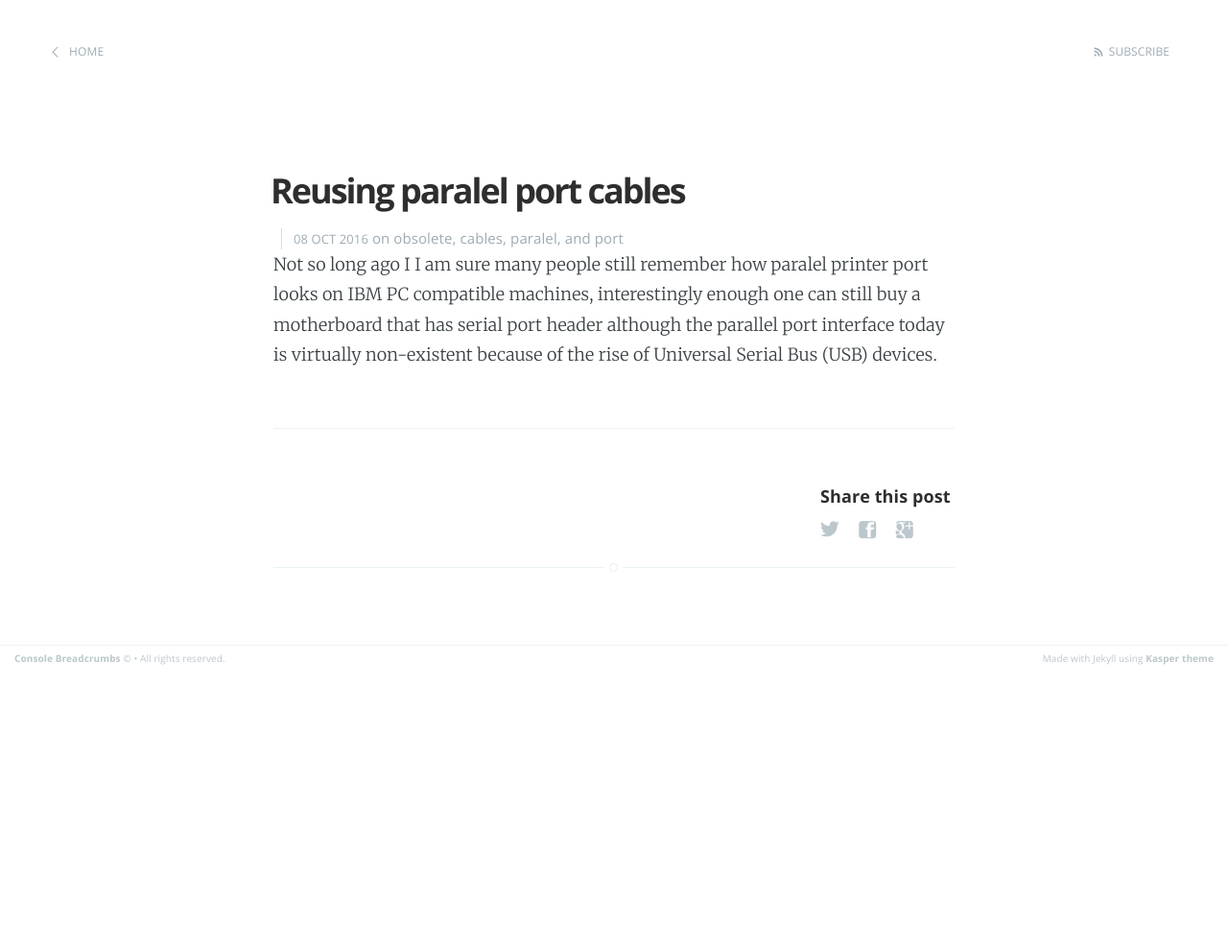
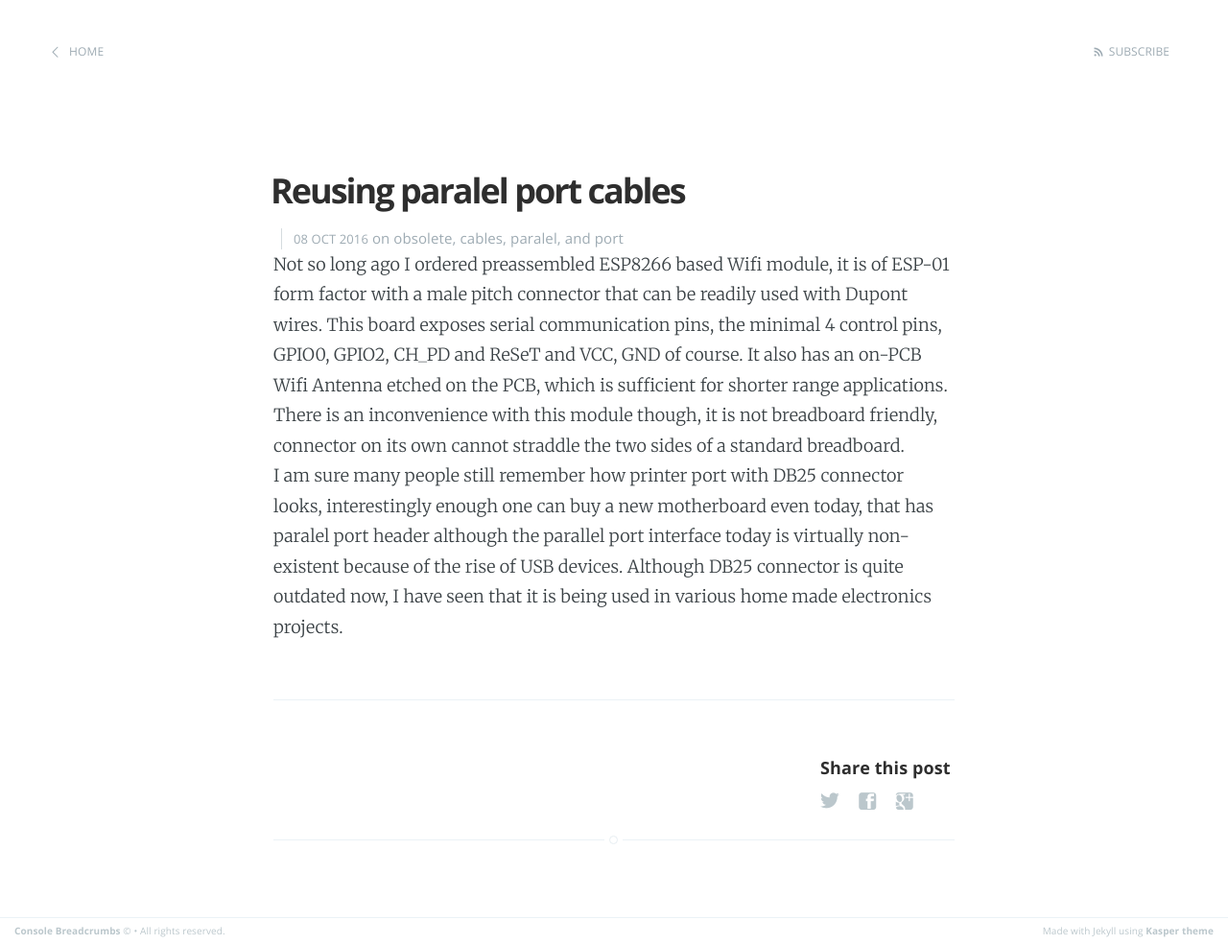
Before and after one commit to kubilisr/kubilisr.github.io, a Jekyll site: the page built from _posts/2016-10-08-reusing-obsolete-paralel-port-cables.markdown, in a window 1280 px wide. Shown: the whole page at 96% size. Built offline with Jekyll 4.4.1, drawn with Linux system fonts in a browser that asks for light colours; comment, search, counter and statistics services are not loaded; before the commit the page ends 900 px from its top, so only the background shows below that.

Commit message:
latest progress on article

```diff
--- a/_posts/2016-10-08-reusing-obsolete-paralel-port-cables.markdown
+++ b/_posts/2016-10-08-reusing-obsolete-paralel-port-cables.markdown
@@ -6,5 +6,5 @@ categories: obsolete cables paralel port
 disqus: true
 bio: false
 ---
-Not so long ago I
-I am sure many people still remember how paralel printer port looks on IBM PC compatible machines, interestingly enough one can still buy a motherboard that has serial port header although the parallel port interface today is virtually non-existent because of the rise of Universal Serial Bus (USB) devices.
+Not so long ago I ordered preassembled ESP8266 based Wifi module, it is of ESP-01 form factor with a male pitch connector that can be readily used with Dupont wires. This board exposes serial communication pins, the minimal 4 control pins, GPIO0, GPIO2, CH_PD and ReSeT and VCC, GND of course. It also has an on-PCB Wifi Antenna etched on the PCB, which is sufficient for shorter range applications. There is an inconvenience with this module though, it is not breadboard friendly, connector on its own cannot straddle the two sides of a standard breadboard.
+I am sure many people still remember how printer port with DB25 connector looks, interestingly enough one can buy a new motherboard even today, that has paralel port header although the parallel port interface today is virtually non-existent because of the rise of USB devices. Although DB25 connector is quite outdated now, I have seen that it is being used in various home made electronics projects.
```
